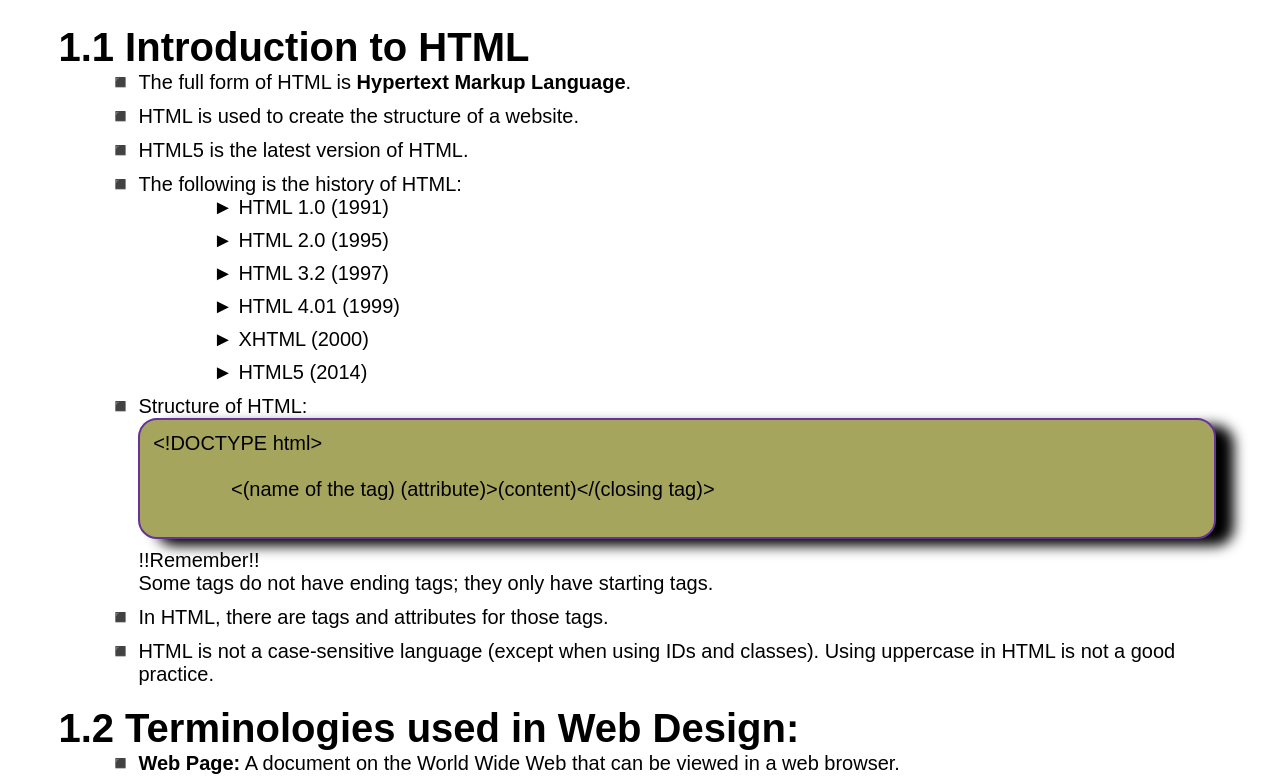
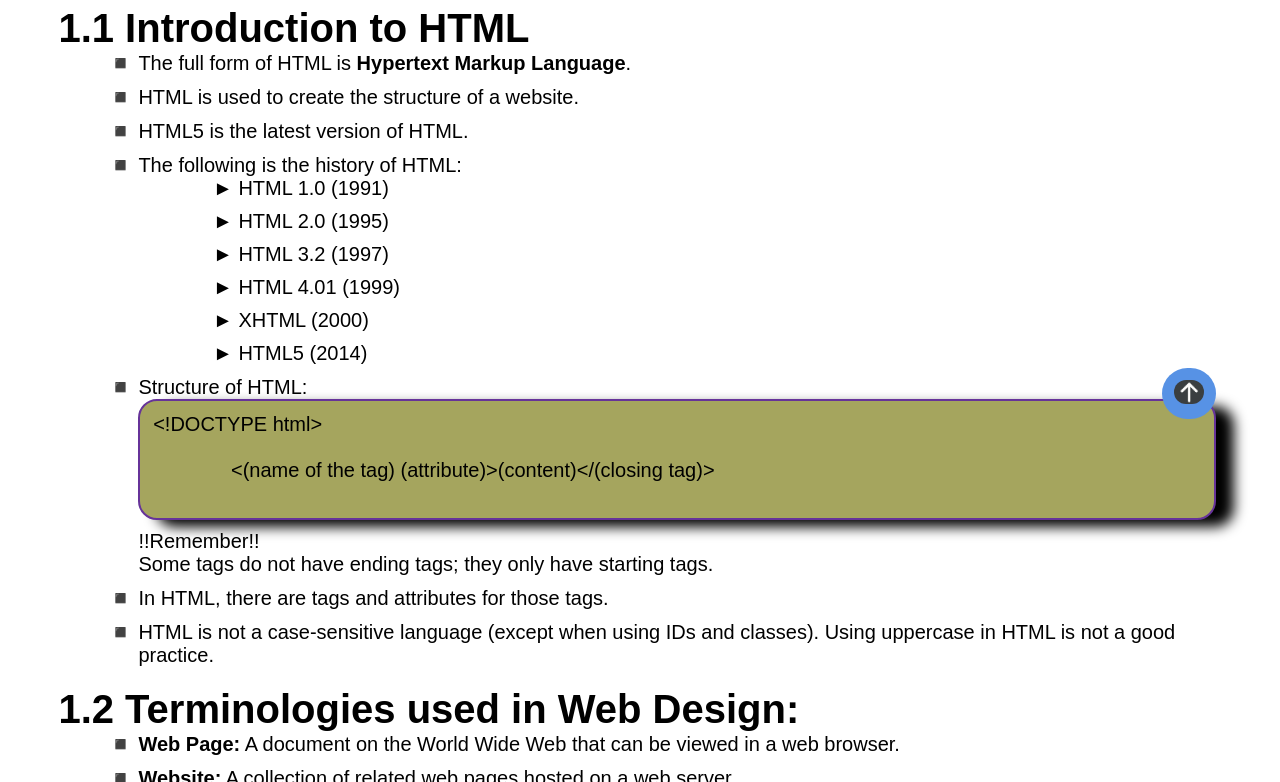
Before and after one commit to mistaribaba/webside, a plain HTML site: page index.html in a window 1280 px wide. Shown: the part 331-1113 px from the top of the page. Drawn offline with Linux system fonts and the light colour scheme; the site is published under a folder, as on GitHub Pages, so addresses that start at the root find nothing; a web font is replaced by a local one.

Commit message:
Update index.html

```diff
--- a/index.html
+++ b/index.html
@@ -15,7 +15,7 @@
     content="MSBTE K Scheme, 312004, Web Page Designing, Semester 2, HTML5, CSS, Static Website, Dynamic Website, HTML Lists, Hyperlinks, Images, Backgrounds, Tables, Frames, Forms, Website Hosting, Lab Exercises, CO1-CO6, Microproject, Maharashtra State Board">
 
 
-    <link rel="stylesheet" href="/upper-arrow-button.css">
+    <link rel="stylesheet" href="upper-arrow-button.css">
   <title>webpage designing teaching </title>
   <link rel="preconnect" href="https://fonts.googleapis.com">
   <link rel="preconnect" href="https://fonts.gstatic.com" crossorigin>
@@ -217,7 +217,7 @@
   <button class=" upper-arrow-button">
     <a href="#studentpro">
 
-      <img src="/arrow.png" alt="">
+      <img src="arrow.png" alt="">
     </a>
 
   </button>
```
